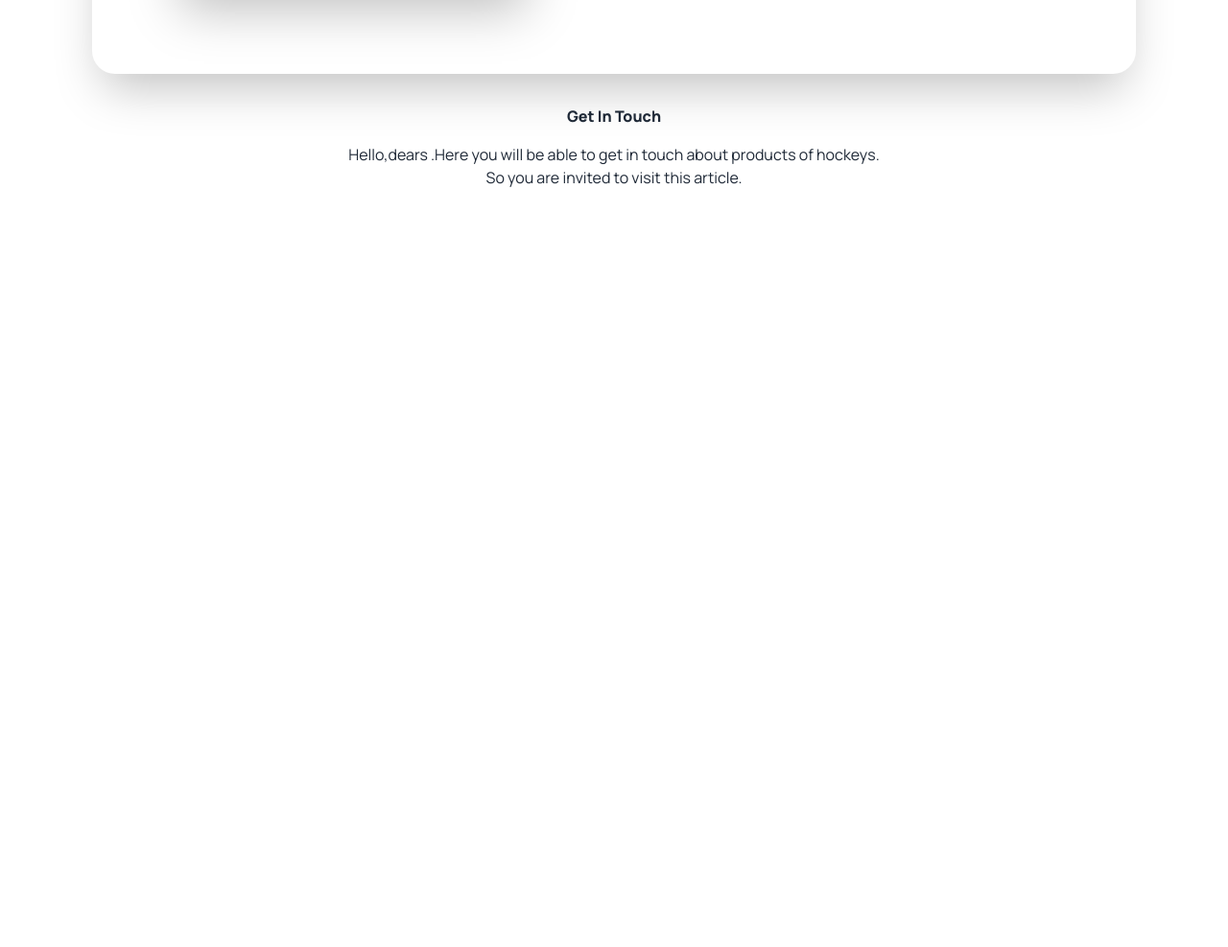
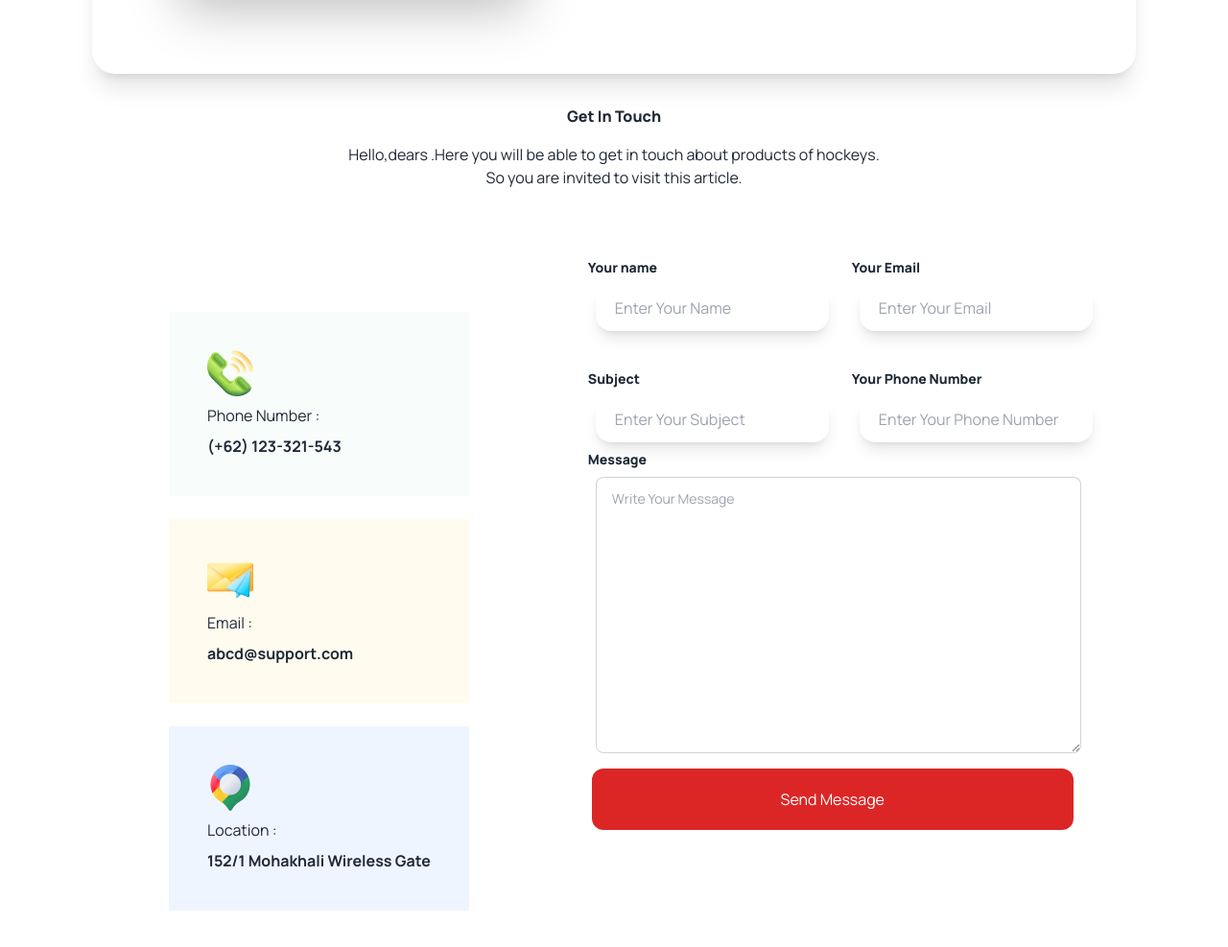
Before and after one commit to soaibislam123/hockey-s-assignment, a plain HTML site: page index.html in a window 1280 px wide. Shown: the part 4084-5071 px from the top of the page at 96% size. Before the commit the page ends 4313 px from the top, so only its background shows below. Drawn offline with nearby package versions, Linux system fonts and the light colour scheme.

Commit message:
form complete

```diff
--- a/index.html
+++ b/index.html
@@ -512,7 +512,7 @@
 
             <section class="">
 
-                <div class="bg-white rounded-3xl shadow-2xl px-20 py-20">
+                <div class="bg-white rounded-3xl shadow-xl px-20 py-20">
                     <div class=" grid grid-cols-1 lg:flex gap-8 flex-col lg:flex-row">
                       <img src="./Images/11.png" class="sm:max-w-sm  rounded-lg shadow-2xl" />
 
@@ -592,6 +592,112 @@
 
             </div>
 
+            <section class=" lg:flex gap-10">
+
+                <div>
+                    <section class=" my-8">
+                        <!-- contact part -->
+                      <div class=" bg-white px-20 py-10">
+                            <div class="my-6 bg-[#BCEDD11A] px-10 py-10 sm:max-w-sm">
+                                <img src="./Images/Group 1171275317.png" alt="">
+                                <h2 class="my-2"> Phone Number :</h2>
+                                <p class="font-bold">(+62) 123-321-543</p>
+                            </div>
+
+                            <div class="my-6 bg-[#FDDD5F1A] px-10 py-10 sm:max-w-sm">
+                                <img src="./Images/Group 1171275318.png" alt="">
+                                <h2 class="my-2">Email :</h2>
+                                <p class="font-bold">abcd@support.com</p>
+                            </div>
+
+                            <div class="my-6 bg-[#629CF31A] px-10 py-10 sm:max-w-sm">
+                                <img src="./Images/Group 1171275321.png" alt="">
+                                <h2 class="my-2">Location :</h2>
+                                <p class="font-bold">152/1 Mohakhali Wireless Gate</p>
+                            </div>
+
+                        </div>
+
+                    </section>
+                </div>
+
+                <!-- form part -->
+
+                <div class="">
+
+                    <section class="my-8 ">
+
+                        <div class="flex gap-8">
+                            <label class="form-control w-full max-w-xs">
+                                <div class="label">
+                                <span class="label-text font-extrabold">Your name</span>
+                                </div>
+                                <input type="text" placeholder="Enter Your Name" class="input input-bordered w-full max-w-xs ml-3 border-none bg-white shadow-lg rounded-2xl px-5 py-5" />
+                            </label>
+
+                            <label class="form-control w-full max-w-xs">
+                                <div class="label">
+                                <span class="label-text font-extrabold">Your Email</span>
+                                </div>
+                                <input type="text" placeholder="Enter Your Email" class="input input-bordered w-full max-w-xs ml-3 border-none bg-white shadow-lg rounded-2xl px-5 py-5" />
+                            </label>
+                        </div>
+
+
+
+                    </section>
+
+                    <section class="">
+
+                        <div class="flex gap-8">
+                            <label class="form-control w-full max-w-xs">
+                                <div class="label">
+                                <span class="label-text font-extrabold">Subject</span>
+                                </div>
+                                <input type="text" placeholder="Enter Your Subject" class="input input-bordered w-full max-w-xs ml-3 border-none bg-white shadow-lg rounded-2xl px-5 py-5" />
+                            </label>
+
+                            <label class="form-control w-full max-w-xs">
+                                <div class="label">
+                                <span class="label-text font-extrabold">Your Phone Number</span>
+                                </div>
+                                <input type="text" placeholder="Enter Your Phone Number" class="input input-bordered w-full max-w-xs ml-3 border-none bg-white shadow-lg rounded-2xl px-5 py-5" />
+                            </label>
+                        </div>
+
+
+
+                    </section>
+
+                    <!-- text area -->
+
+                    <section>
+
+                        <label class="form-control">
+                            <div class="label">
+                              <span class="label-text font-extrabold">Message</span>
+
+                            </div>
+                            <textarea class="textarea textarea-bordered h-72 ml-3" placeholder="Write Your Message"></textarea>
+
+                          </label>
+
+
+
+                    </section>
+
+                    <section class="bg-red-600 rounded-xl px-5 py-5 my-4 mx-2">
+                        <button class="text-white flex m-auto">Send Message</button>
+                    </section>
+
+
+                </div>
+
+
+
+
+            </section>
+
 
 
 
```
